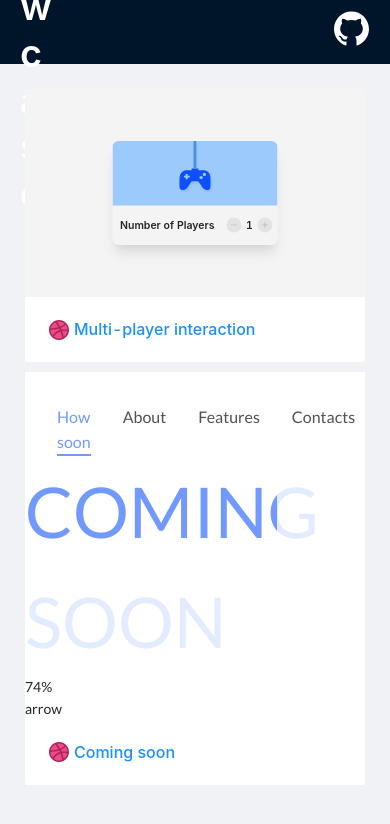
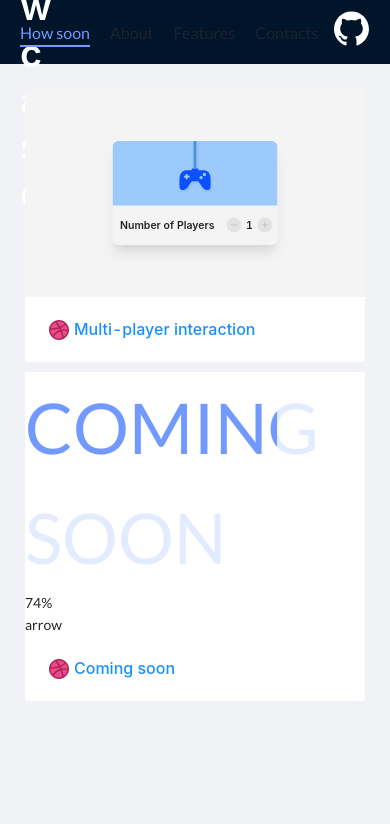
Before and after one commit to rluvaton/dribbble-shots-recreation, a React (Create React App) app: page / in a window 390 px wide. Shown: the top 824 px of the page. Built offline with nearby package versions, Linux system fonts and the light colour scheme.

Commit message:
fix(coming-soon): make navbar menu item not break and animate its position
the text broke on smaller screens such as iPhone 12

working on #7

```diff
--- a/src/pages/shots/ComingSoon/components/NavBar/index.module.scss
+++ b/src/pages/shots/ComingSoon/components/NavBar/index.module.scss
@@ -1,16 +1,39 @@
 @use '../../shared/styles/colors' as colors;
 
-.container {
+.menu {
   display: flex;
   flex-direction: row;
 
-  margin: {
-    top: 32px;
-    left: 32px;
+  // This is so no space is created for the element in the page layout.
+  position: fixed;
+  top: 32px;
+  left: 32px;
+
+  // This animation would happen when you're on smartphone and rotating it to be horizontal and vice versa
+  transition: all 0.5s ease;
+  // This is overriding the `all` in the transition above
+  transition-property: top, left;
+
+  @media screen and (max-width: 400px) {
+    & {
+      top: 20px;
+      left: 20px;
+    }
   }
 
   > .item {
+    // This animation would happen when you're on smartphone and rotating it to be horizontal and vice versa
+    transition: margin-right 0.5s ease;
+
     margin-right: 32px;
+
+    @media screen and (max-width: 400px) {
+      & {
+        // This is so the text (i.e How soon) won't break into 2 lines
+        margin-right: 20px;
+      }
+    }
+
     font-size: 16px;
 
     color: #252632;
@@ -21,8 +44,7 @@
     // Make it look like it can be pressed
     cursor: pointer;
 
-    // Highlight the first item ("How soon") as selected one
-    &:first-child {
+    &[data-selected=true] {
       opacity: 1;
 
       color: colors.$primary;
--- a/src/pages/shots/ComingSoon/components/NavBar/index.tsx
+++ b/src/pages/shots/ComingSoon/components/NavBar/index.tsx
@@ -4,8 +4,8 @@ import styles from './index.module.scss';
 
 const NavBar: React.FC = () => {
   return (
-    <div className={styles.container}>
-      <span className={styles.item}>How soon</span>
+    <div className={styles.menu}>
+      <span className={styles.item} data-selected="true">How soon</span>
 
       <span className={styles.item}>About</span>
       <span className={styles.item}>Features</span>
```
